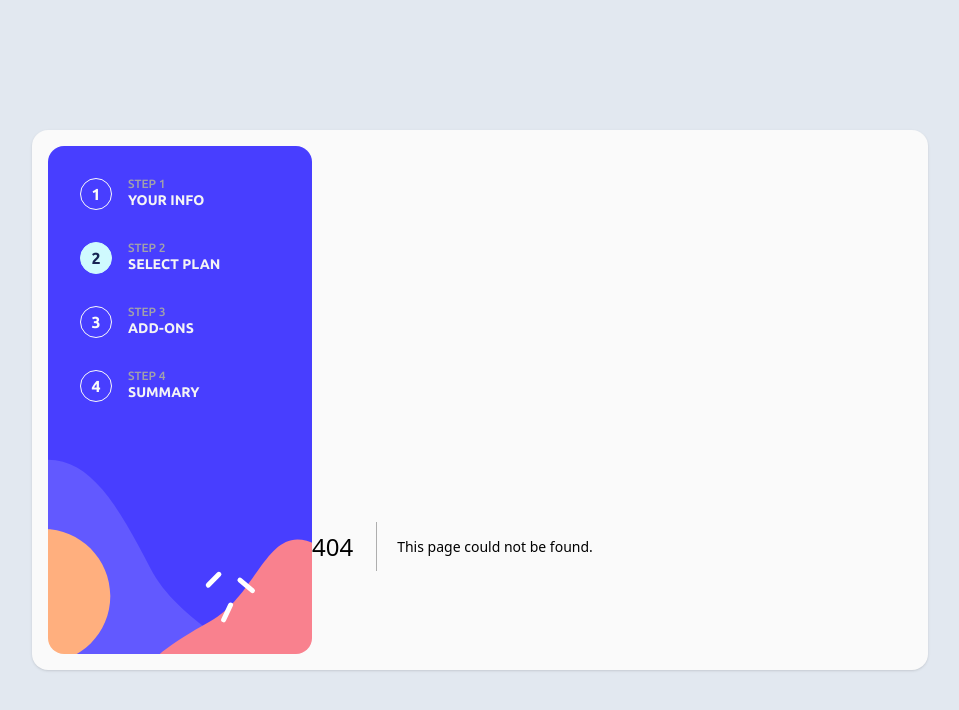
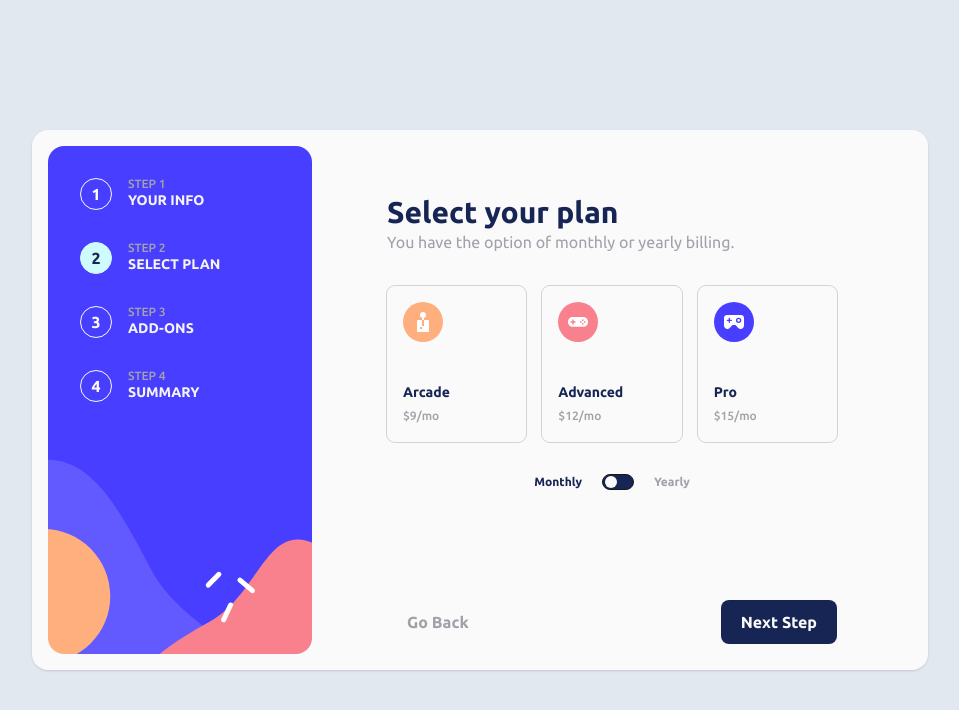
Before and after one commit to matheus369k/multi-step-form, a Next.js app: page /select-plan in a window 1280 px wide. Before the commit this address had no page. Shown: the top 710 px of the page, without its empty margins (160-1119 px from the left). Built offline with nearby package versions, Linux system fonts and the light colour scheme.

Commit message:
create: select-plan page

```diff
--- a/src/app/globals.css
+++ b/src/app/globals.css
@@ -1,3 +1,13 @@
 @tailwind base;
 @tailwind components;
 @tailwind utilities;
+
+.edite-select {
+    all: unset;
+
+    position: absolute;
+    inset: 0;
+
+    width: 100%;
+    height: 100%;
+}
--- a/src/app/layout.tsx
+++ b/src/app/layout.tsx
@@ -32,11 +32,13 @@ export default function RootLayout({
   return (
     <html lang="en">
       <body
-        className={`${ubuntuRegular.variable} ${ubuntuMedium.variable} ${ubuntuBold.variable} antialiased bg-slate-200 flex justify-center items-center w-full h-screen`}>
-        <div className="w-full flex bg-zinc-50 h-[540px] max-w-4xl p-4 font-[family-name:var(--font-Ubuntu-Regular)] rounded-2xl shadow">
+        className={`${ubuntuRegular.variable} ${ubuntuMedium.variable} ${ubuntuBold.variable} antialiased bg-slate-200 flex justify-center items-center h-dvh`}>
+        <main className="w-full flex bg-zinc-50 h-[540px] max-w-4xl p-4 font-[family-name:var(--font-Ubuntu-Regular)] rounded-2xl shadow">
           <UserSteps />
-          {children}
-        </div>
+          <div className="w-full max-h-[430px] max-w-[450px] mx-auto pt-12 pb-6 text-blue-950">
+            {children}
+          </div>
+        </main>
       </body>
     </html>
   );
--- a/src/app/page.tsx
+++ b/src/app/page.tsx
@@ -1,5 +1,14 @@
-import { UserForm } from "@/components/user-form";
+import { InfoPage } from "@/components/info-page";
+import { UserForm } from "@/components/personal-form";
 
 export default function YourInfo() {
-  return <UserForm />;
+  return (
+    <>
+      <InfoPage
+        description="Please provide your name, email address, and phone number."
+        title="Personal info"
+      />
+      <UserForm />
+    </>
+  );
 }
--- /dev/null
+++ b/src/app/select-plan/page.tsx
@@ -0,0 +1,40 @@
+import { InfoPage } from "@/components/info-page";
+import { PlanCard } from "@/components/plan-card";
+import { StepNextBack } from "@/components/step-next-back";
+
+export default function SelectPlan() {
+  return (
+    <>
+      <InfoPage
+        description=" You have the option of monthly or yearly billing."
+        title="Select your plan"
+      />
+
+      <form className="h-full flex flex-col justify-between">
+        <div className="flex flex-col gap-8">
+          <div className="flex gap-4">
+            <PlanCard plan="Arcade" price="9" time="mo" />
+
+            <PlanCard plan="Advanced" price="12" time="mo" />
+
+            <PlanCard plan="Pro" price="15" time="mo" />
+          </div>
+
+          <div className="flex items-center gap-5 w-max mx-auto">
+            <span className="text-xs text-blue-950 font-[family-name:var(--font-Ubuntu-Bold)] capitalize">
+              Monthly
+            </span>
+            <div className="p-0.5 flex items-center w-8 h-4 border border-zinc-900 rounded-full bg-blue-950">
+              <div className="size-3 rounded-full bg-zinc-50"></div>
+            </div>
+            <span className="text-xs text-zinc-400 font-[family-name:var(--font-Ubuntu-Bold)] capitalize">
+              Yearly
+            </span>
+          </div>
+        </div>
+
+        <StepNextBack next="/add-ons" back="/" />
+      </form>
+    </>
+  );
+}
--- /dev/null
+++ b/src/components/button.tsx
@@ -0,0 +1,16 @@
+import { ComponentProps } from "react";
+import {twMerge} from 'tailwind-merge';
+
+type ButtonProps = ComponentProps<"button">
+
+export function Button({className, ...props}: ButtonProps) {
+  return (
+    <button
+      {...props}
+      className={twMerge(
+        "inline max-w-max py-2.5 px-5 rounded-lg",
+        className
+      )}
+    />
+  );
+}
--- /dev/null
+++ b/src/components/info-page.tsx
@@ -0,0 +1,17 @@
+interface InfoPageProps {
+    title: string;
+    description: string;
+}
+
+export function InfoPage({description, title}: InfoPageProps) {
+    return (
+      <div className="pb-8">
+        <h2 className="font-[family-name:var(--font-Ubuntu-Bold)] text-3xl">
+          {title}
+        </h2>
+        <p className="text-zinc-400">
+          {description}
+        </p>
+      </div>
+    );
+}
--- a/src/components/user-form.tsx
+++ b/src/components/personal-form.tsx
@@ -1,16 +1,35 @@
+"use client";
+
+import { useRouter } from "next/navigation";
+import { Button } from "./button";
+import { useForm } from "react-hook-form";
+import { zodResolver } from "@hookform/resolvers/zod";
+import { z } from "zod";
+
+const schemaPersonalForm = z.object({
+  name: z.string().min(1),
+  email: z.string().email(),
+  phoneNumber: z.coerce.string().min(7),
+});
+
+type PersonalForm = z.infer<typeof schemaPersonalForm>;
+
 export function UserForm() {
+  const router = useRouter();
+  const { register, handleSubmit } = useForm<PersonalForm>({
+    resolver: zodResolver(schemaPersonalForm),
+  });
+
+  function handleSubmitPersonalForm(data: PersonalForm) {
+    console.log(data);
+    router.push("/select-plan");
+  }
+
   return (
-    <div className="max-w-[400] mx-auto pt-12 pb-6 text-blue-950">
-      <div className=" pb-8">
-        <h2 className="font-[family-name:var(--font-Ubuntu-Bold)] text-3xl">
-          Personal info
-        </h2>
-        <p className="text-zinc-400">
-          Please provide your name, email address, and phone number.
-        </p>
-      </div>
-
-      <form className="flex flex-col gap-4">
+    <form
+      onSubmit={handleSubmit(handleSubmitPersonalForm)}
+      className="flex flex-col justify-between h-full">
+      <div className="flex flex-col gap-4">
         <div className="flex flex-col gap-1">
           <label
             className="font-[family-name:var(--font-Ubuntu-Medium)] text-sm"
@@ -18,6 +37,7 @@ export function UserForm() {
             Name
           </label>
           <input
+            {...register("name")}
             className="border border-zinc-300 rounded-lg px-4 py-2.5 leading-normal"
             type="text"
             name="name"
@@ -32,6 +52,7 @@ export function UserForm() {
             Email Address
           </label>
           <input
+            {...register("email")}
             className="border border-zinc-300 rounded-lg px-4 py-2.5 leading-normal"
             type="email"
             name="email"
@@ -42,23 +63,25 @@ export function UserForm() {
         <div className="flex flex-col gap-1">
           <label
             className="font-[family-name:var(--font-Ubuntu-Medium)] text-sm"
-            htmlFor="phone">
+            htmlFor="phoneNumber">
             Phone Number
           </label>
           <input
+            {...register("phoneNumber")}
             className="border border-zinc-300 rounded-lg px-4 py-2.5 leading-normal"
-            type="tel"
-            name="phone"
-            id="phone"
+            type="text"
+            name="phoneNumber"
+            id="phoneNumber"
             placeholder="e.g. +1 234 567 890"
           />
         </div>
-        <input
-          type="submit"
-          value="Next Step"
-          className="inline max-w-max py-2.5 px-5 rounded-lg ml-auto bg-blue-950 text-zinc-50 font-[family-name:var(--font-Ubuntu-Bold)] capitalize mt-14"
-        />
-      </form>
-    </div>
+      </div>
+
+      <Button
+        type="submit"
+        className="font-[family-name:var(--font-Ubuntu-Bold)] capitalize ml-auto bg-blue-950 text-zinc-50">
+        Next Step
+      </Button>
+    </form>
   );
 }
--- /dev/null
+++ b/src/components/plan-card.tsx
@@ -0,0 +1,36 @@
+import React from "react";
+
+import { PlanIconAdvanced } from "@/components/plan-icon-advanced";
+import { PlanIconArcade } from "@/components/plan-icon-arcade";
+import { PlanIconPro } from "@/components/plan-icon-pro";
+
+interface PlanCardProps {
+  plan: "Arcade" | "Advanced" | "Pro";
+  price: string;
+  time: string;
+}
+
+export function PlanCard({plan, price, time}: PlanCardProps) {
+    return (
+      <div className="relative flex-1 p-4 flex flex-col gap-10 outline outline-1 outline-zinc-300 rounded-lg checked:outline-blue-900">
+        {plan === "Arcade" && <PlanIconArcade />}
+        {plan === "Advanced" && <PlanIconAdvanced />}
+        {plan === "Pro" && <PlanIconPro />}
+
+        <div>
+          <h2 className="text-blue-950 text-sm text-left font-[family-name:var(--font-Ubuntu-Bold)] capitalize">
+            {plan}
+          </h2>
+          <span className="text-xs text-zinc-400 font-[family-name:var(--font-Ubuntu-Medium)]">
+            ${price}/{time}
+          </span>
+        </div>
+        <input
+          type="checkbox"
+          name="plan"
+          defaultChecked
+          className="edite-select"
+        />
+      </div>
+    );
+}
--- /dev/null
+++ b/src/components/plan-icon-advanced.tsx
@@ -0,0 +1,19 @@
+export function PlanIconAdvanced() {
+  return (
+    <svg
+      xmlns="http://www.w3.org/2000/svg"
+      width={40}
+      height={40}
+      viewBox="0 0 40 40"
+    >
+      <g fill="none" fillRule="evenodd">
+        <circle cx={20} cy={20} r={20} fill="#F9818E" />
+        <path
+          fill="#FFF"
+          fillRule="nonzero"
+          d="M25.057 15H14.944C12.212 15 10 17.03 10 19.885c0 2.857 2.212 4.936 4.944 4.936h10.113c2.733 0 4.943-2.08 4.943-4.936S27.79 15 25.057 15zM17.5 20.388c0 .12-.108.237-.234.237h-1.552v1.569c0 .126-.138.217-.259.217H14.5c-.118 0-.213-.086-.213-.203v-1.583h-1.569c-.126 0-.217-.139-.217-.26v-.956c0-.117.086-.213.202-.213h1.584v-1.554c0-.125.082-.231.203-.231h.989c.12 0 .236.108.236.234v1.551h1.555c.125 0 .231.083.231.204v.988zm5.347.393a.862.862 0 01-.869-.855c0-.472.39-.856.869-.856.481 0 .87.384.87.856a.863.863 0 01-.87.855zm1.9 1.866a.86.86 0 01-.87-.852.86.86 0 01.87-.855c.48 0 .87.38.87.855a.86.86 0 01-.87.852zm0-3.736a.862.862 0 01-.87-.854c0-.472.39-.856.87-.856s.87.384.87.856a.862.862 0 01-.87.854zm1.899 1.87a.862.862 0 01-.868-.855c0-.472.389-.856.868-.856s.868.384.868.856a.862.862 0 01-.868.855z"
+        />
+      </g>
+    </svg>
+  )
+}
--- /dev/null
+++ b/src/components/plan-icon-arcade.tsx
@@ -0,0 +1,18 @@
+export function PlanIconArcade() {
+  return (
+    <svg
+      xmlns="http://www.w3.org/2000/svg"
+      width={40}
+      height={40}
+      viewBox="0 0 40 40">
+      <g fill="none" fillRule="evenodd">
+        <circle cx={20} cy={20} r={20} fill="#FFAF7E" />
+        <path
+          fill="#FFF"
+          fillRule="nonzero"
+          d="M24.995 18.005h-3.998v5.998h-2v-5.998H15a1 1 0 00-1 1V29a1 1 0 001 1h9.995a1 1 0 001-1v-9.995a1 1 0 00-1-1zm-5.997 8.996h-2v-1.999h2v2zm2-11.175a2.999 2.999 0 10-2 0v2.18h2v-2.18z"
+        />
+      </g>
+    </svg>
+  );
+}
--- /dev/null
+++ b/src/components/plan-icon-pro.tsx
@@ -0,0 +1,18 @@
+export function PlanIconPro() {
+  return (
+    <svg
+      xmlns="http://www.w3.org/2000/svg"
+      width={40}
+      height={40}
+      viewBox="0 0 40 40">
+      <g fill="none" fillRule="evenodd">
+        <circle cx={20} cy={20} r={20} fill="#483EFF" />
+        <path
+          fill="#FFF"
+          fillRule="nonzero"
+          d="M26.666 13H13.334A3.333 3.333 0 0010 16.333v7.193a3.447 3.447 0 002.14 3.24c1.238.5 2.656.182 3.56-.8L18.52 23h2.96l2.82 2.966a3.2 3.2 0 003.56.8 3.447 3.447 0 002.14-3.24v-7.193A3.333 3.333 0 0026.666 13zm-9.333 6H16v1.333a.667.667 0 01-1.333 0V19h-1.333a.667.667 0 010-1.334h1.333v-1.333a.667.667 0 111.333 0v1.333h1.333a.667.667 0 110 1.334zm7.333 2a2.667 2.667 0 110-5.333 2.667 2.667 0 010 5.333zM26 18.333a1.333 1.333 0 11-2.667 0 1.333 1.333 0 012.667 0z"
+        />
+      </g>
+    </svg>
+  );
+}
--- /dev/null
+++ b/src/components/step-next-back.tsx
@@ -0,0 +1,42 @@
+"use client";
+
+import { usePathname, useRouter } from "next/navigation";
+import { Button } from "./button";
+
+interface StepNextBackProps {
+  next: string;
+  back?: string;
+}
+
+export function StepNextBack({ next, back = "" }: StepNextBackProps) {
+  const path = usePathname();
+  const router = useRouter();
+
+  function handleNextStep() {
+    router.push(next);
+  }
+
+  function handleBackStep() {
+    router.push(back);
+  }
+
+  return (
+    <div className=" font-[family-name:var(--font-Ubuntu-Bold)] capitalize flex items-center justify-between place-items-end">
+      {path !== "/" && (
+        <Button
+          onClick={handleBackStep}
+          type="button"
+          className="text-zinc-400">
+          Go Back
+        </Button>
+      )}
+
+      <Button
+        onClick={handleNextStep}
+        type="submit"
+        className="ml-auto bg-blue-950 text-zinc-50">
+        Next Step
+      </Button>
+    </div>
+  );
+}
```
